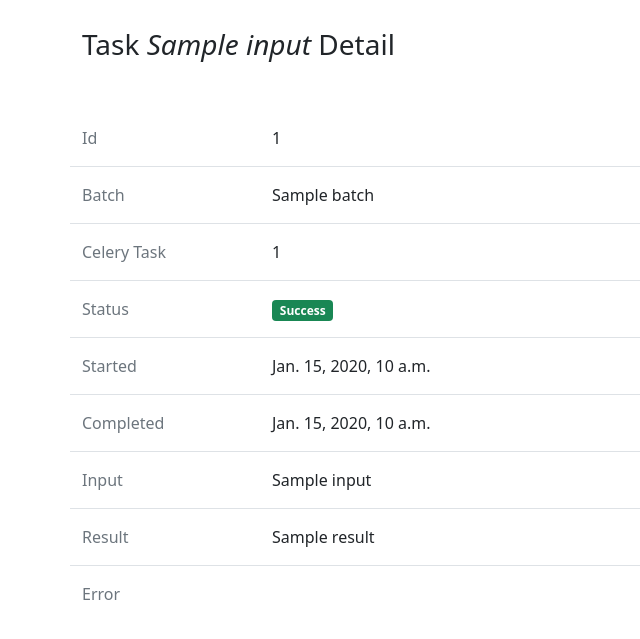
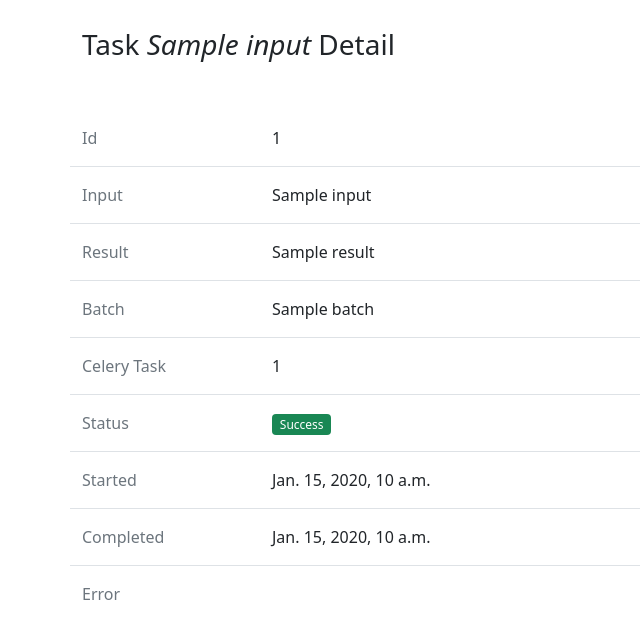
Before and after one commit to OpenPecha/Pipeline-Manager, a Django app: template data_pipeline_manager/templates/pipelines/task_detail.html in a window 1280 px wide. Shown: the part 56-695 px from the top of the page, without its empty margins (0-640 px from the left). Run offline with Django 3.2, Linux system fonts and the light colour scheme; the template is opened without the code that fills it: most values are stand-ins (such as "Sample title", 1, 10 or a date in 2020); data that the repository does not hold is empty; parts of the project's set-up code (start-up, migrations or seed data) failed here and were passed over; some libraries are stand-ins or nearby versions.

Commit message:
fix: improve typography in task details

```diff
--- a/data_pipeline_manager/templates/pipelines/task_detail.html
+++ b/data_pipeline_manager/templates/pipelines/task_detail.html
@@ -9,35 +9,49 @@
 <div class="mt-5">
     <div class="row py-3 border-bottom">
         <div class="col-2 text-muted">Id</div>
-        <div class="col">{{ task.id }}</div>
+        <div class="col fw-light">{{ task.id }}</div>
+    </div>
+    <div class="row py-3 border-bottom">
+        <div class="col-2 text-muted">Input</div>
+        <div class="col fw-light">{{ task.input }}</div>
+    </div>
+    <div class="row py-3 border-bottom">
+        <div class="col-2 text-muted">Result</div>
+        <div class="col fw-light">
+            {% if task.result %}
+                {{ task.result }}
+            {% else %}
+                <span>-</span>
+            {% endif %}
+        </div>
     </div>
     <div class="row py-3 border-bottom">
         <div class="col-2 text-muted">Batch</div>
-        <div class="col">{{ task.batch.name }}</div>
+        <div class="col fw-light">{{ task.batch.name }}</div>
     </div>
     <div class="row py-3 border-bottom">
         <div class="col-2 text-muted">Celery Task</div>
-        <div class="col">{{ task.celery_task_id }} </div>
+        <div class="col fw-light">{{ task.celery_task_id }} </div>
     </div>
     <div class="row py-3 border-bottom">
         <div class="col-2 text-muted">Status</div>
-        <div class="col">
+        <div class="col fw-light">
             {% if task.get_status_display == 'Success' %}
-                <span class="badge bg-success">{{ task.get_status_display }}</span>
+                <span class="badge bg-success fw-light">{{ task.get_status_display }}</span>
             {% elif task.get_status_display == 'Running' %}
-                <span class="badge bg-warning">{{ task.get_status_display }}</span>
+                <span class="badge bg-warning fw-light">{{ task.get_status_display }}</span>
             {% elif task.get_status_display == 'Failure' %}
-                <span class="badge bg-danger">{{ task.get_status_display }}</span>
+                <span class="badge bg-danger fw-light">{{ task.get_status_display }}</span>
             {% endif %}
         </div>
     </div>
     <div class="row py-3 border-bottom">
         <div class="col-2 text-muted">Started</div>
-        <div class="col">{{ task.started_on }}</div>
+        <div class="col fw-light">{{ task.started_on }}</div>
     </div>
     <div class="row py-3 border-bottom">
         <div class="col-2 text-muted">Completed</div>
-        <div class="col">
+        <div class="col fw-light">
             {% if task.completed_on %}
                 {{ task.completed_on }}
             {% else %}
@@ -45,23 +59,9 @@
             {% endif %}
         </div>
     </div>
-    <div class="row py-3 border-bottom">
-        <div class="col-2 text-muted">Input</div>
-        <div class="col">{{ task.input }}</div>
-    </div>
-    <div class="row py-3 border-bottom">
-        <div class="col-2 text-muted">Result</div>
-        <div class="col">
-            {% if task.result %}
-                {{ task.result }}
-            {% else %}
-                <span>-</span>
-            {% endif %}
-        </div>
-    </div>
     <div class="row py-3">
         <div class="col-2 text-muted">Error</div>
-        <div class="col">{{ task.error|linebreaks }}</div>
+        <div class="col fw-lighter">{{ task.error|linebreaks }}</div>
     </div>
 </div>
 
```
Also changed, not shown: data_pipeline_manager/templates/pipelines/batch_task_detail.html (+4 -4 lines).
